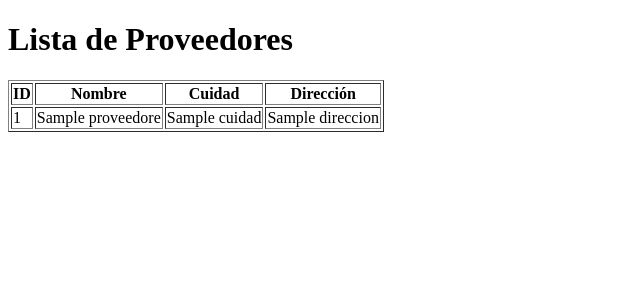
After one commit to munozmapache420/gestion_producto, a PHP site: template app/views/proveedores/Proveedores.php in a window 1280 px wide. The commit adds this page. Shown: the top 300 px of the page, without its empty margins (0-640 px from the left). Run offline with PHP 8.4, Linux system fonts and the light colour scheme; the template is opened without the code that fills it: most values are stand-ins (such as "Sample title", 1, 10 or a date in 2020).

Commit message:
subida de archivos de proovedores

```diff
--- /dev/null
+++ b/app/views/proveedores/Proveedores.php
@@ -0,0 +1,47 @@
+<!DOCTYPE html>
+<html lang="es">
+
+<head>
+    <meta charset="UTF-8">
+    <title>Proveedores</title>
+</head>
+
+<body>
+
+    <h1>Lista de Proveedores</h1>
+
+    <table border="1">
+
+        <tr>
+            <th>ID</th>
+            <th>Nombre</th>
+            <th>Cuidad</th>
+            <th>Dirección</th>
+        </tr>
+
+        <?php foreach ($proveedores as $proveedor): ?>
+
+            <tr>
+                <td>
+                    <?= $proveedor['id'] ?>
+                </td>
+
+                <td>
+                    <?= $proveedor['nombre'] ?>
+                </td>
+
+                <td>
+                    <?= $proveedor['cuidad'] ?>
+                </td>
+
+                <td>
+                    <?= $proveedor['direccion'] ?>
+                </td>
+            </tr>
+
+        <?php endforeach; ?>
+
+    </table>
+
+</body>
+</html>
--- a/public/index.php
+++ b/public/index.php
@@ -1,6 +1,8 @@
 <?php
 require_once __DIR__ . '/../app/controller/productoController.php';
 require_once __DIR__ . '/../app/controller/clienteController.php';
+require_once __DIR__ . '/../app/controller/proveedoresController.php';
+
 
 $productoController = new ProductoController();
 $productoController->index();
@@ -8,4 +10,7 @@ $productoController->index();
 $clienteController = new ClienteController();
 $clienteController->index();
 
+$controller = new proveedoresController();
+$controller->index();
+
 ?>
```
Also changed, not shown: app/controller/proveedoresController.php (added, +15 -0 lines), app/model/Proveedores.php (added, +25 -0 lines), readme.md, 1 other file.
